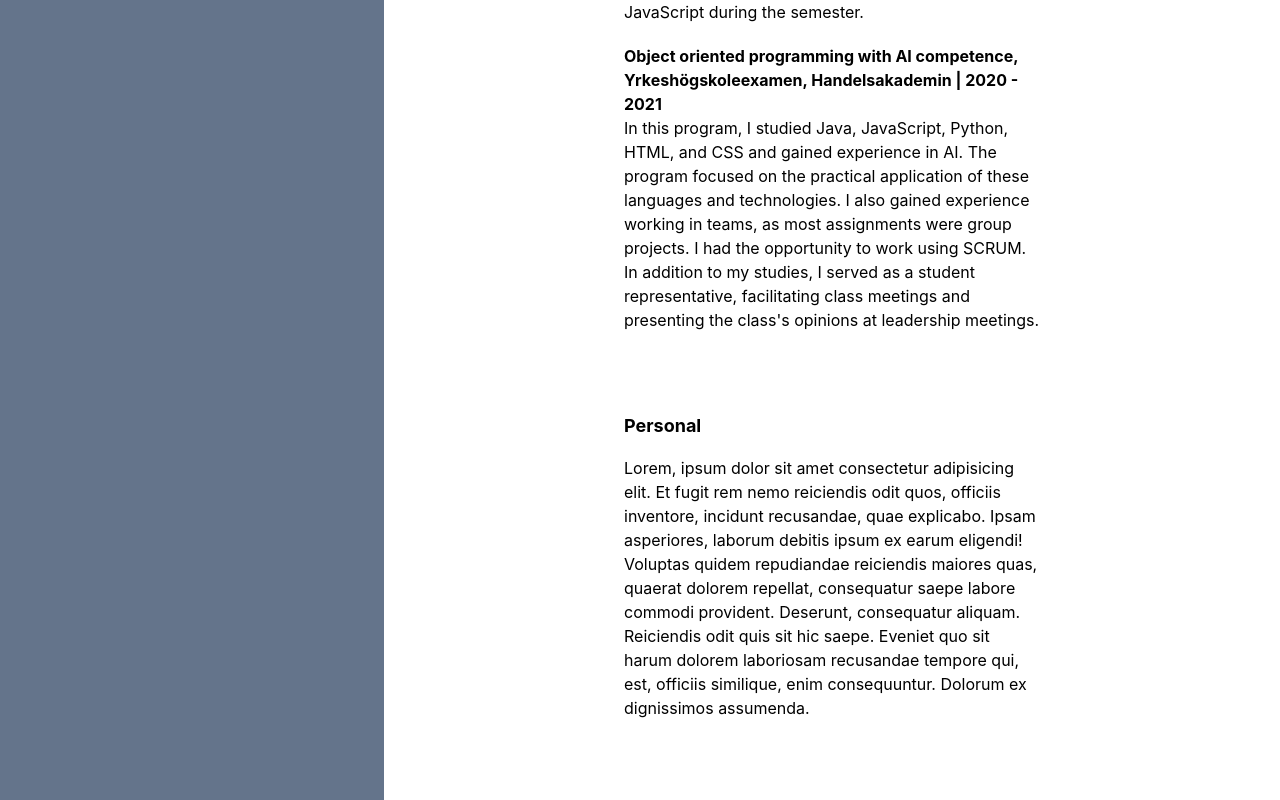
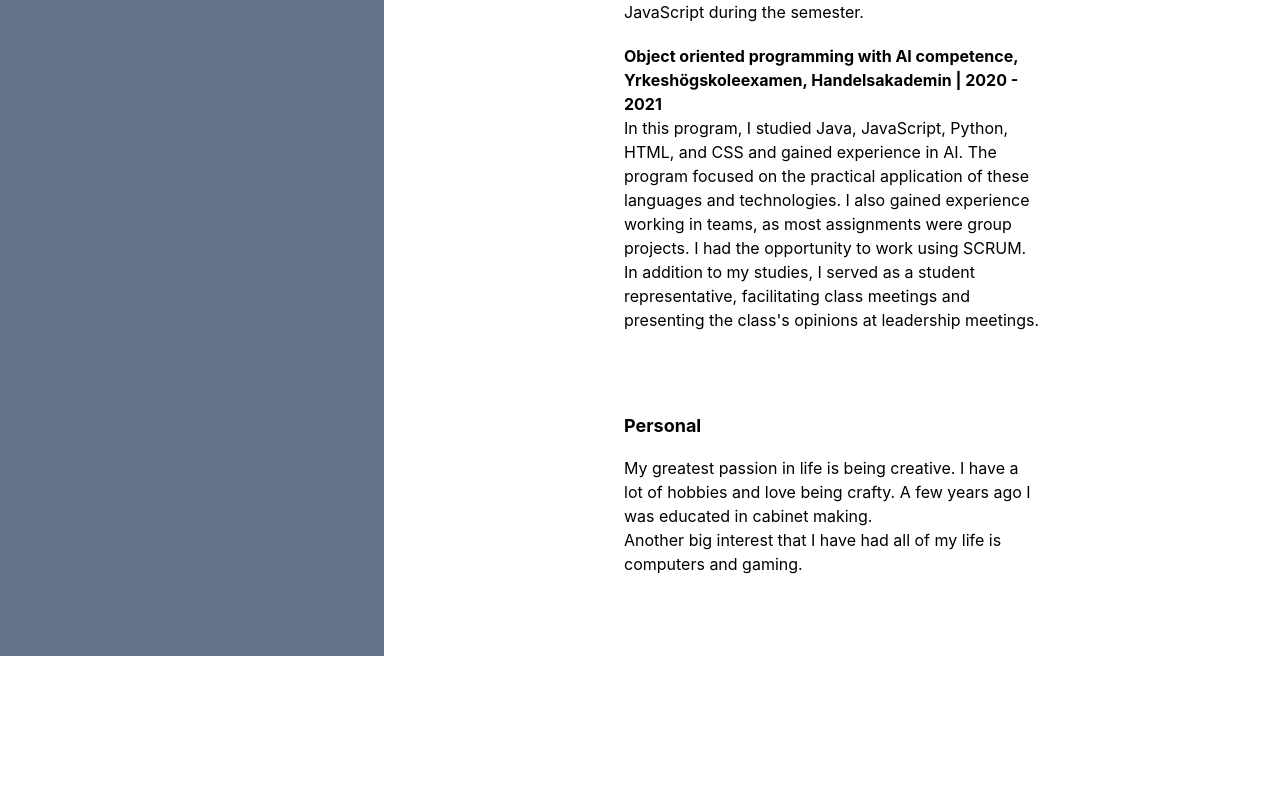
Before and after one commit to anmabler/personal-portfolio-react, a React (Create React App) app: page /about in a window 1280 px wide. Shown: the part 680-1480 px from the top of the page. After the commit the page ends 1336 px from the top, so only its background shows below. Built offline with nearby package versions, Linux system fonts and the light colour scheme.

Commit message:
feat: about me text

```diff
--- a/src/views/AboutPage.js
+++ b/src/views/AboutPage.js
@@ -32,7 +32,8 @@ export default function AboutPage() {
       </div>
       <div className='m-20 text-left'>
         <h3 className='font-bold text-lg mb-4'>Personal</h3>
-        <p>Lorem, ipsum dolor sit amet consectetur adipisicing elit. Et fugit rem nemo reiciendis odit quos, officiis inventore, incidunt recusandae, quae explicabo. Ipsam asperiores, laborum debitis ipsum ex earum eligendi! Voluptas quidem repudiandae reiciendis maiores quas, quaerat dolorem repellat, consequatur saepe labore commodi provident. Deserunt, consequatur aliquam. Reiciendis odit quis sit hic saepe. Eveniet quo sit harum dolorem laboriosam recusandae tempore qui, est, officiis similique, enim consequuntur. Dolorum ex dignissimos assumenda.</p>
+        <p>My greatest passion in life is being creative. I have a lot of hobbies and love being crafty. A few years ago I was educated in cabinet making.</p>
+        <p>Another big interest that I have had all of my life is computers and gaming.</p>
       </div>
 
     </div>
```
